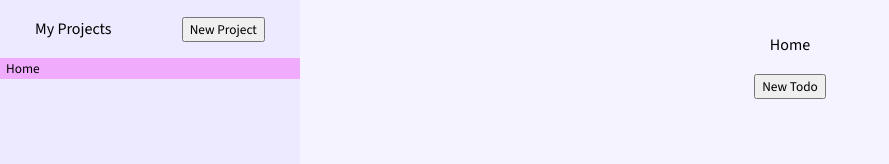
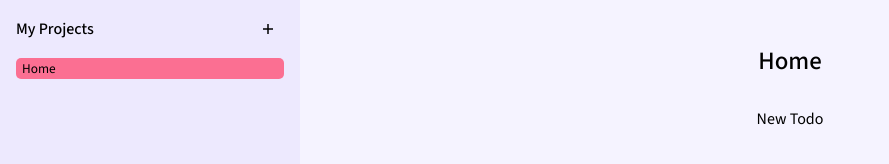
Before and after one commit to MclPio/todolist-js, a website built with webpack: page src/index.html in a window 1280 px wide. Shown: the whole page, without its empty margins (0-889 px from the left). Built offline with nearby package versions, Linux system fonts and the light colour scheme.

Commit message:
Add to style

```diff
--- a/src/css/style.css
+++ b/src/css/style.css
@@ -34,6 +34,11 @@ project-button uses tailwind Violet colors
   --text-size-3xl: 2.44rem;
   --text-size-4xl: 3.05rem;
   --text-size-5xl: 3.81rem;
+
+  --color-1: white;
+  --color-2: white;
+  --color-3: white;
+  --color-4: white;
 }
 
 html {font-size: 16px;}
@@ -92,7 +97,7 @@ body,html {
 
 #container {
   display: grid;
-  grid-template-columns: 300px 1fr;
+  grid-template-columns: min(300px, 33%) 1fr;
   background-color: #f5f3ff;
   height: 100vh;
 }
@@ -105,6 +110,8 @@ body,html {
 #projects-section {
   overflow: auto;
   background-color: #ede9fe;
+  padding-left: 1rem;
+  padding-right: 1rem;
 }
 
 .project-button {
@@ -114,6 +121,7 @@ body,html {
   text-overflow: ellipsis;
   overflow: hidden;
   white-space: nowrap;
+  width: 100%;
 }
 
 .project-button:hover {
@@ -129,17 +137,27 @@ body,html {
   background-color: #ddd6fe;
 }
 
-.project-container {
+#new-project{
+  cursor: pointer;
+  border: none;
+  background-color: transparent;
+  font-size: var(--text-size-lg);
   display: flex;
-  justify-content: space-between;
+
+}
+
+#new-project:hover{
+  background-color: #ff3982;
+  color: #FFFFFF;
+  border-radius: 10px;
 }
 
 .project-option-button {
-  right: 10px;
   display: none;
   cursor: pointer;
   border: none;
   background-color: transparent;
+  border-radius: 5px;
 }
 
 .project-option-button:hover {
@@ -150,12 +168,19 @@ body,html {
   background-color: #a5b4fc;
 }
 
+.project-container {
+  display: flex;
+}
+
 .project-container:hover .project-option-button {
   display: inline-block;
 }
+.project-container.selected, .project-container:hover {
+  border-radius: 5px;
+}
 
 .project-container.selected {
-  background-color: #f0abfc;
+  background-color: #FB6F92;
 }
 
 .material-symbols-outlined {
@@ -165,7 +190,7 @@ body,html {
 .project-header-container {
   display: flex;
   align-items: center;
-  justify-content: space-around;
+  justify-content: space-between;
 }
 
 #todo-section {
@@ -182,6 +207,7 @@ ul {
 
 .todo-li {
   cursor: pointer;
+  width: 100%;
 }
 
 .todo-li:hover {
@@ -207,7 +233,6 @@ ul {
 
 .due-date {
   font-size: var(--text-size-sm);
-  height: 2rem;
 }
 
 .todo-check {
@@ -256,3 +281,27 @@ dialog {
   padding: 1.6rem;
   max-width: 400px;
 }
+
+#new-todo-button {
+  cursor: pointer;
+  border: none;
+  background-color: transparent;
+  font-size: var(--text-size-md);
+  align-self: stretch;
+  margin-left: 2rem;
+  margin-right: 2rem;
+}
+
+#new-todo-button:hover {
+  background-color: #ff3982;
+  color: #FFFFFF;
+}
+
+#project-name {
+  font-size: var(--text-size-xl);
+  font-weight: 500;
+}
+
+.project-header-container>p{
+  font-weight: 500;
+}
--- a/src/views/project/new.js
+++ b/src/views/project/new.js
@@ -9,7 +9,7 @@ import { refresh } from "../refresh";
  */
 function projectNew() {
   const newProjectButton = document.getElementById('new-project');
-
+  newProjectButton.innerHTML = '<span class="material-symbols-outlined">add</span>'
   newProjectButton.addEventListener('click', () => {
     if (document.getElementById('form-group')) {
       const dialog = document.getElementById('form-group');
```
